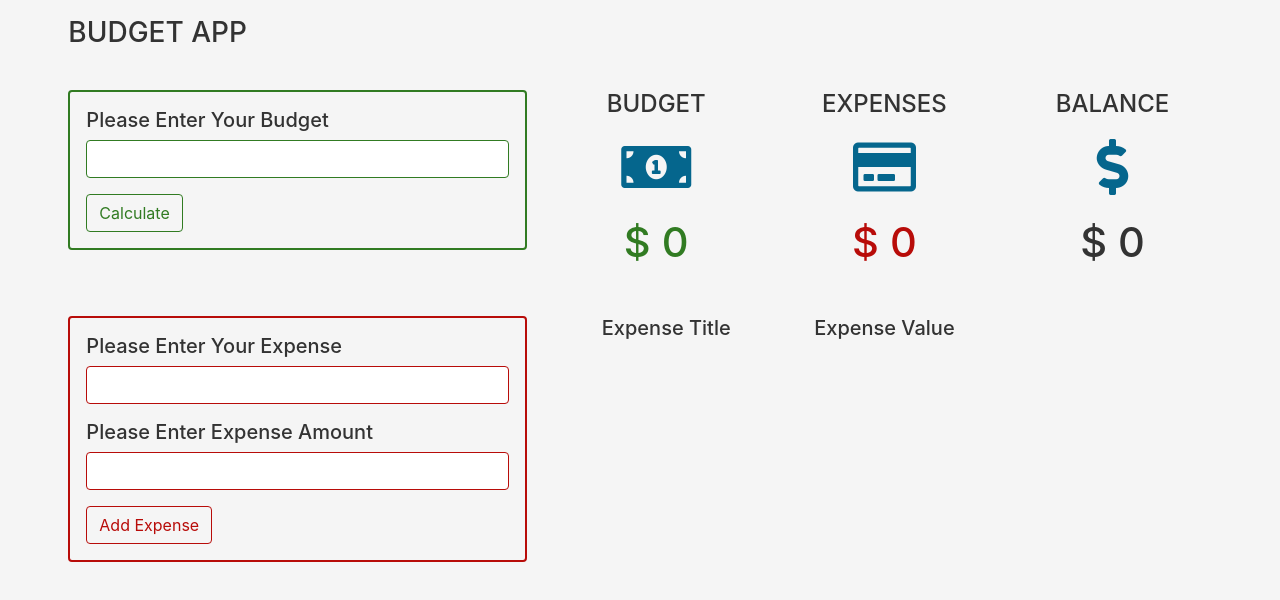
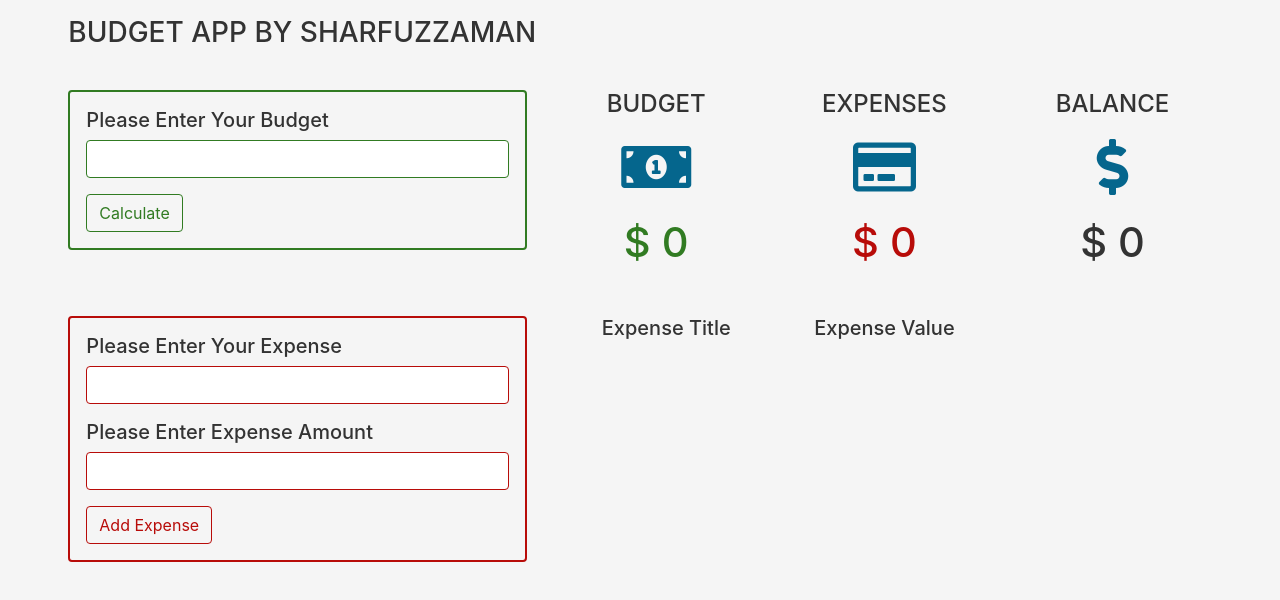
Before and after one commit to md-sharfuzzaman/js-budget-setup-by-wakil, a plain HTML site: page index.html in a window 1280 px wide. Drawn offline with Linux system fonts and the light colour scheme.

Commit message:
Update index.html

```diff
--- a/index.html
+++ b/index.html
@@ -14,7 +14,7 @@
 
     <!-- font awesome -->
     <link rel="stylesheet" href="css/all.css">
-    <title>budget app</title>
+    <title>budget app by Sharfuzzaman</title>
     <style>
     </style>
 </head>
@@ -24,7 +24,7 @@
         <div class="row">
             <div class="col-11 mx-auto pt-3">
                 <!-- title -->
-                <h3 class="text-uppercase mb-4">budget app</h3>
+                <h3 class="text-uppercase mb-4">budget app by Sharfuzzaman</h3>
                 <div class="row">
                     <div class="col-md-5 my-3">
                         <!-- budget feedback -->
```
